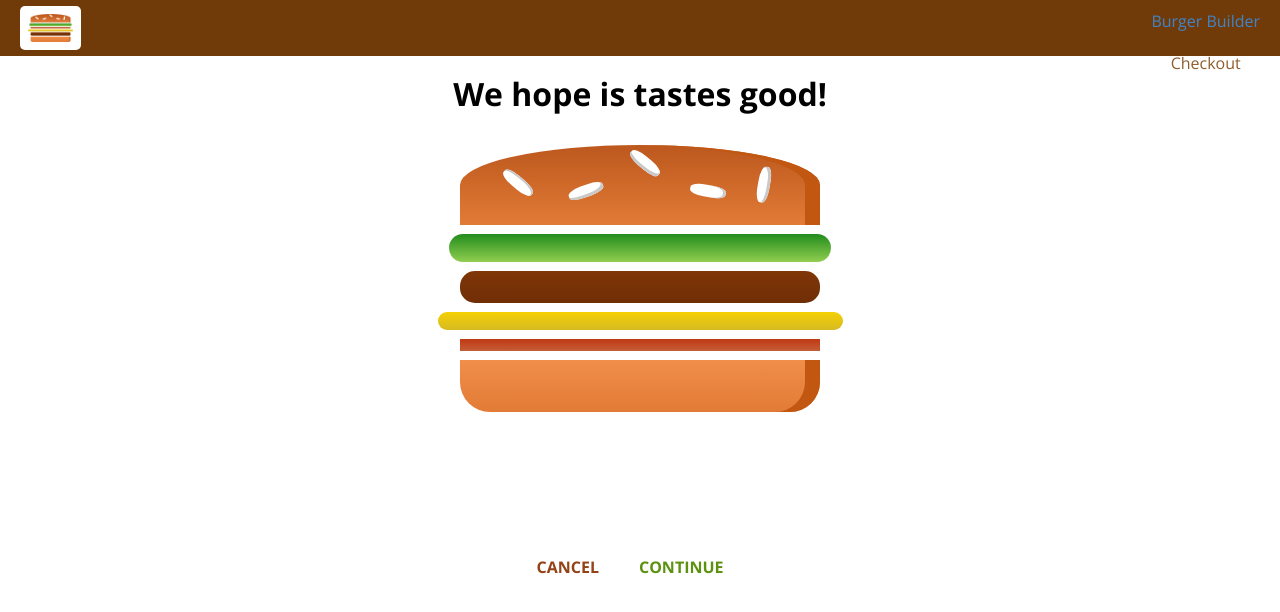
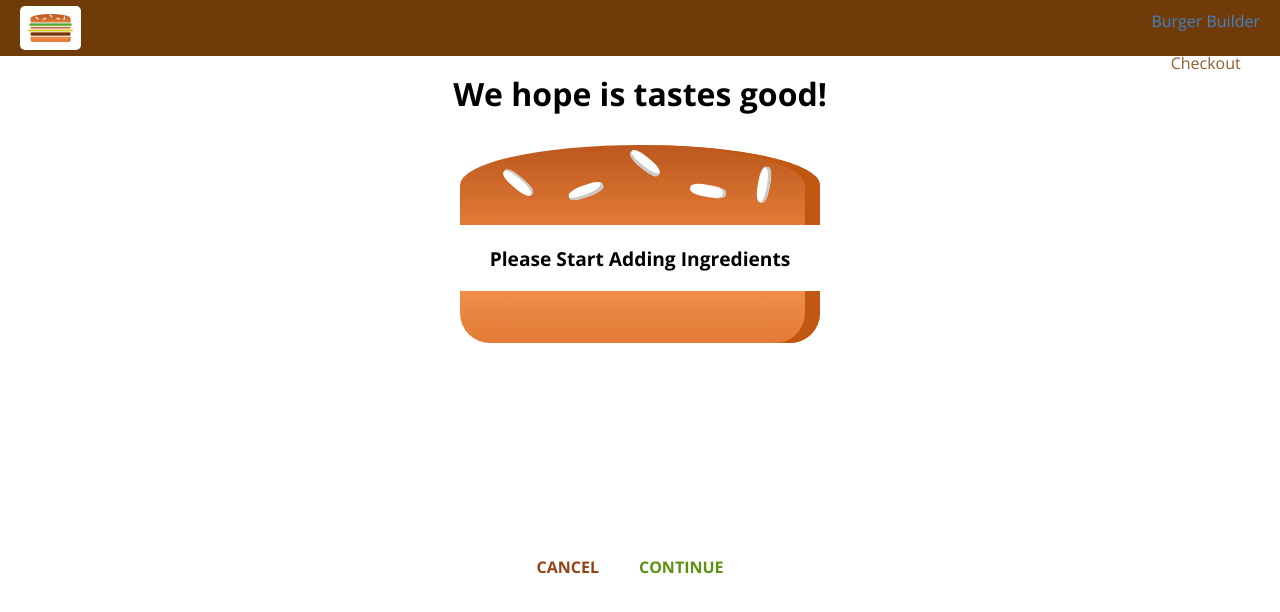
Before and after one commit to jamiebdavis/burger-builder-v2, a React (Create React App) app: page /checkout in a window 1280 px wide. Shown: the top 612 px of the page. Built offline with nearby package versions, Linux system fonts and the light colour scheme.

Commit message:
passing ingredients via query param

```diff
--- a/src/containers/BurgerBuilder/BurgerBuilder.js
+++ b/src/containers/BurgerBuilder/BurgerBuilder.js
@@ -57,7 +57,21 @@
         this.setState({ loading: false, purchasing: false });
       }); */
 
-    this.props.history.push("/checkout");
+    const queryParams = [];
+    for (let i in this.state.ingredients) {
+      queryParams.push(
+        encodeURIComponent(i) +
+          "=" +
+          encodeURIComponent(this.state.ingredients[i])
+      );
+    }
+
+    const queryString = queryParams.join("&");
+
+    this.props.history.push({
+      pathname: "/checkout",
+      search: "?" + queryString
+    });
   };
 
   purchaseCancelHandler = () => {
--- a/src/containers/Checkout/Checkout.js
+++ b/src/containers/Checkout/Checkout.js
@@ -10,6 +10,15 @@
       bacon: 1
     }
   };
+
+  componentDidMount() {
+    const query = new URLSearchParams(this.props.location.search);
+    const ingredients = {};
+    for (let param of query.entries()) {
+      ingredients[param[0]] = +param[1];
+    }
+    this.setState({ ingredients: ingredients });
+  }
 
   CheckoutCancelled = () => {
     this.props.history.goBack();
```
